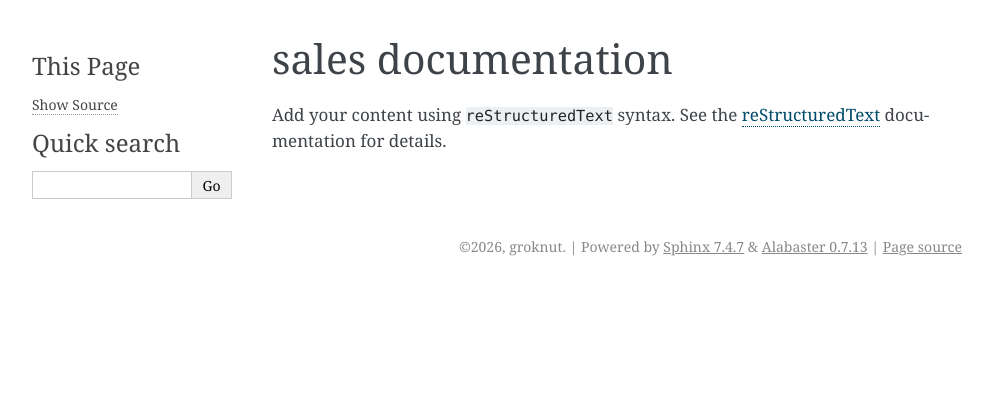
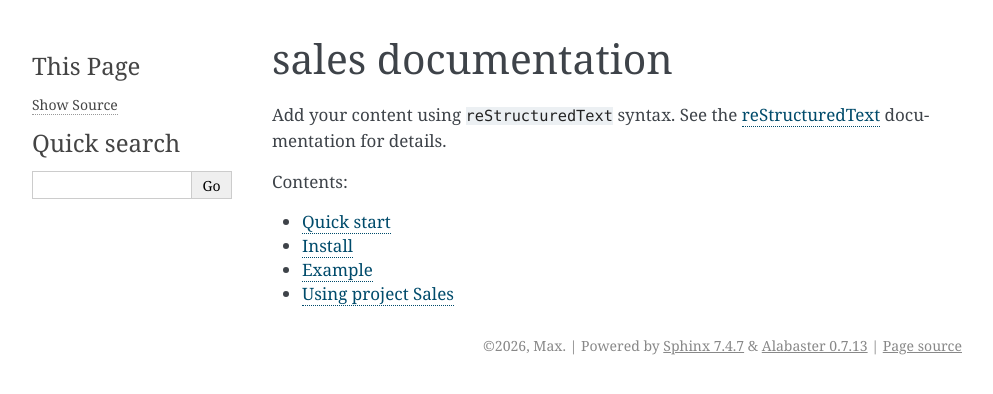
Before and after one commit to groknut/fossdev, a Sphinx documentation site: the page built from docs_domain/docs/source/index.rst, in a window 1280 px wide. Shown: the top 394 px of the page, without its empty margins (148-1141 px from the left). Built offline with Sphinx 7.4.7, drawn with Linux system fonts in a browser that asks for light colours.

Commit message:
Update source doc for build with sphinx

````diff
--- /dev/null
+++ b/docs_domain/docs/source/QUICKSTART.md
@@ -0,0 +1,18 @@
+# Quick start
+
+chiki briki
+
+# Install
+
+```bash
+pip install sales
+#or
+pip install -e
+```
+
+# Example
+
+```python
+from sales import report
+report()
+```
--- a/docs_domain/docs/source/conf.py
+++ b/docs_domain/docs/source/conf.py
@@ -6,23 +6,23 @@
 # -- Project information -----------------------------------------------------
 # https://www.sphinx-doc.org/en/master/usage/configuration.html#project-information
 
-project = 'sales'
-copyright = '2026, groknut'
-author = 'groknut'
-release = '0.0.1'
-
+project = "sales"
+copyright = "2026, Max"
+author = "Max"
+release = "0.0.1"
 # -- General configuration ---------------------------------------------------
 # https://www.sphinx-doc.org/en/master/usage/configuration.html#general-configuration
 
-extensions = []
+extensions = ["myst_parser"]
 
-templates_path = ['_templates']
+source_suffix = {".rst": "restructuredtext", ".md": "markdown"}
+
+templates_path = ["_templates"]
 exclude_patterns = []
-
 
 
 # -- Options for HTML output -------------------------------------------------
 # https://www.sphinx-doc.org/en/master/usage/configuration.html#options-for-html-output
 
-html_theme = 'alabaster'
-html_static_path = ['_static']
+html_theme = "alabaster"
+html_static_path = ["_static"]
--- a/docs_domain/docs/source/index.rst
+++ b/docs_domain/docs/source/index.rst
@@ -1,5 +1,5 @@
 .. sales documentation master file, created by
-   sphinx-quickstart on Thu Apr  2 14:04:07 2026.
+   sphinx-quickstart on Thu Apr  2 14:17:56 2026.
    You can adapt this file completely to your liking, but it should at least
    contain the root `toctree` directive.
 
@@ -14,3 +14,6 @@ documentation for details.
 .. toctree::
    :maxdepth: 2
    :caption: Contents:
+
+   QUICKSTART
+   USAGE
````
Also changed, not shown: docs_domain/docs/source/USAGE.rst (added, +13 -0 lines).
